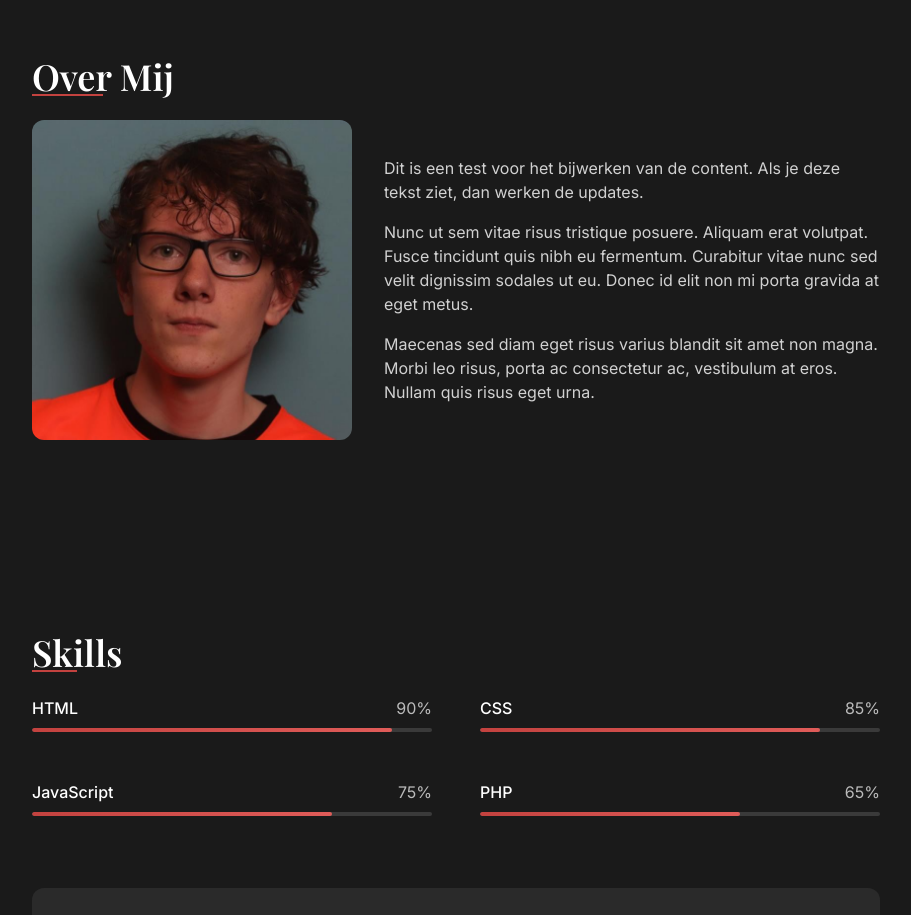
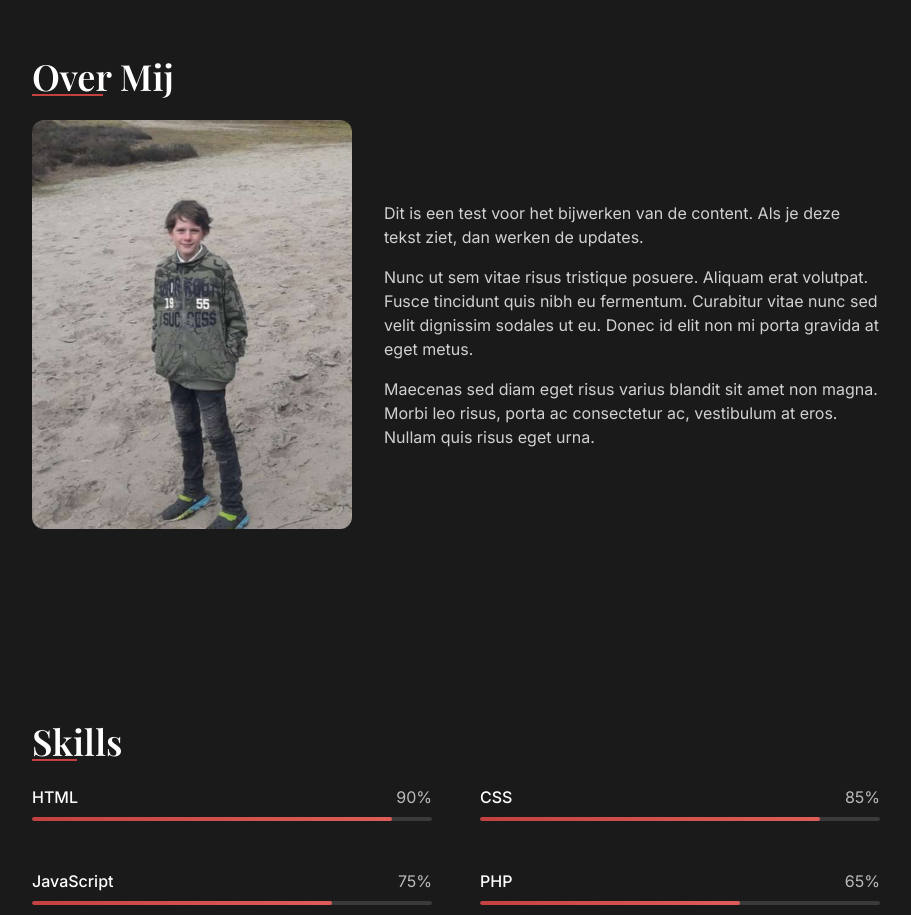
Before and after one commit to 100184/toine-portfolio-animate, a React (Vite) app: page / in a window 1280 px wide. Shown: the part 840-1755 px from the top of the page, without its empty margins (184-1095 px from the left). Built offline with nearby package versions, Linux system fonts and the light colour scheme.

Commit message:
Update AboutSection.tsx

```diff
--- a/src/components/About/AboutSection.tsx
+++ b/src/components/About/AboutSection.tsx
@@ -21,7 +21,7 @@ const AboutSection: React.FC = () => {
               </div>
             ) : (
               <img
-                src="/toineportofoto.png"
+                src="/fotoporto.jpg"
                 alt="Toine Louis Heijstek"
                 className="h-full w-full object-cover"
                 onError={(e) => {
```
